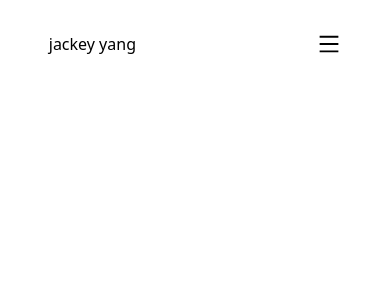
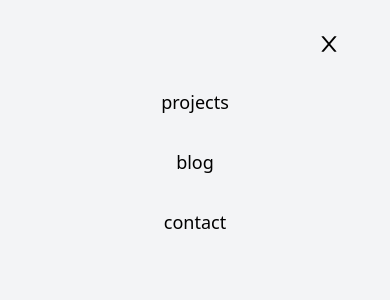
Before and after one commit to g00gol/my-portfolio, a Next.js app: page / in a window 390 px wide. Both pictures are taken after a click on the button 329 px from the left and 44 px from the top of the page. Shown: the top 300 px of the page. Built offline with nearby package versions, Linux system fonts and the light colour scheme.

Commit message:
made nav responsive

```diff
--- a/components/Nav.js
+++ b/components/Nav.js
@@ -1,13 +1,34 @@
-import { AiOutlineMenu } from "react-icons/ai";
+import { useState } from "react";
+import { AiOutlineMenu, AiOutlineClose } from "react-icons/ai";
 
 export default function Nav() {
+  const [toggle, setToggle] = useState(false);
+  function handleToggle(isToggled) {
+    setToggle(isToggled);
+  }
+
   return (
-    <div className="flex mx-auto w-9/12 md:w-2/6 py-8 justify-between text-base md:text-lg">
+    <div className="font-quicksand flex mx-auto w-9/12 md:w-2/6 py-8 justify-between text-base md:text-lg">
       <a href="#">jackey yang</a>
 
-      <button className="block md:hidden">
+      <button onClick={() => handleToggle(true)} className="block md:hidden">
         <AiOutlineMenu size={24} />
       </button>
+
+      <div className={toggle ? "fixed" : "hidden"}>
+        <div className="bg-gray-100 flex flex-col fixed right-0 top-0 w-screen h-screen items-center md:hidden">
+          <div className="flex w-9/12 justify-end py-8">
+            <button onClick={() => handleToggle(false)}>
+              <AiOutlineClose size={24} />
+            </button>
+          </div>
+          <div className="flex flex-col items-center space-y-8 text-lg">
+            <a href="#">projects</a>
+            <a href="#">blog</a>
+            <a href="#">contact</a>
+          </div>
+        </div>
+      </div>
 
       <div className="hidden md:block space-x-6">
         <a href="#">projects</a>
```
